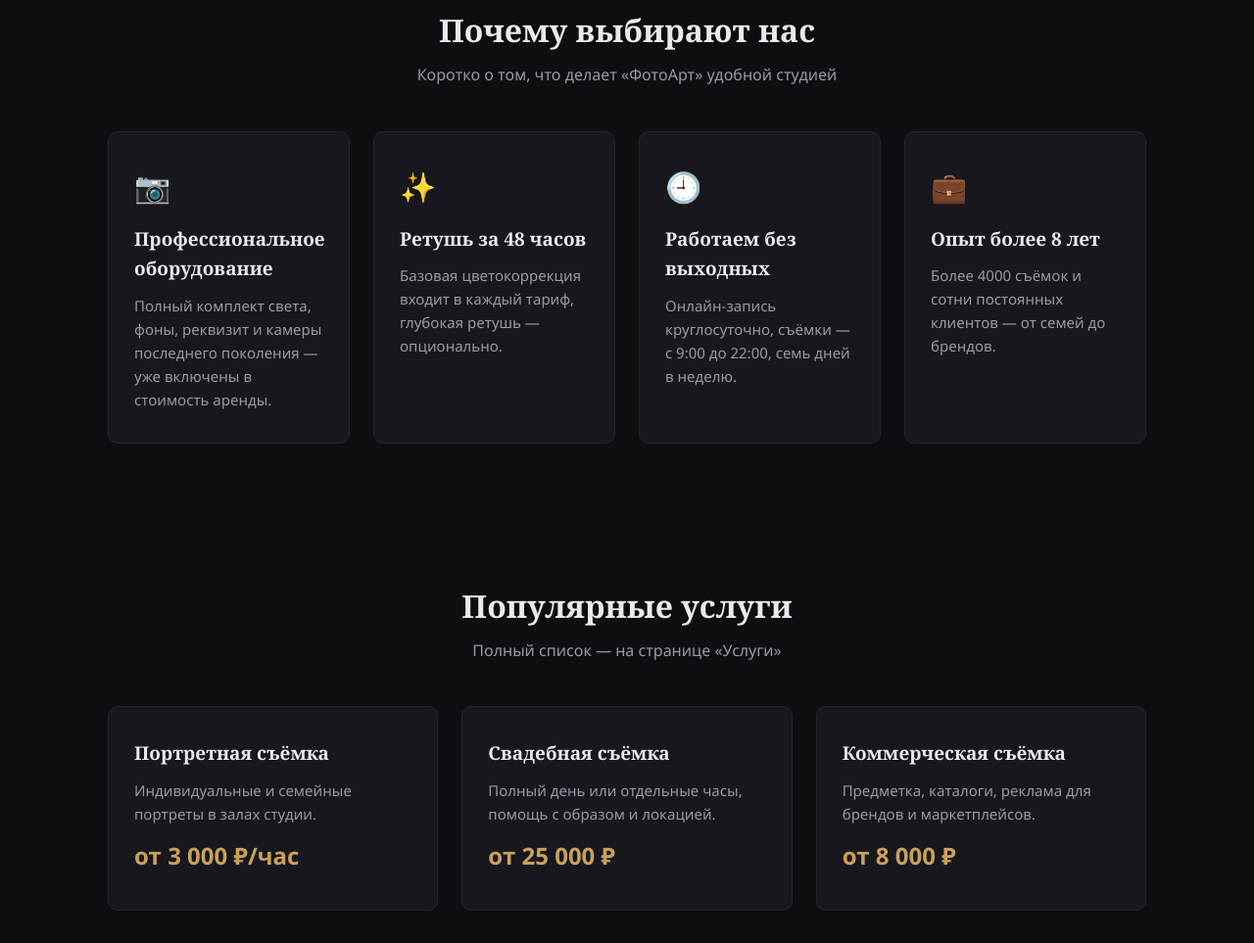
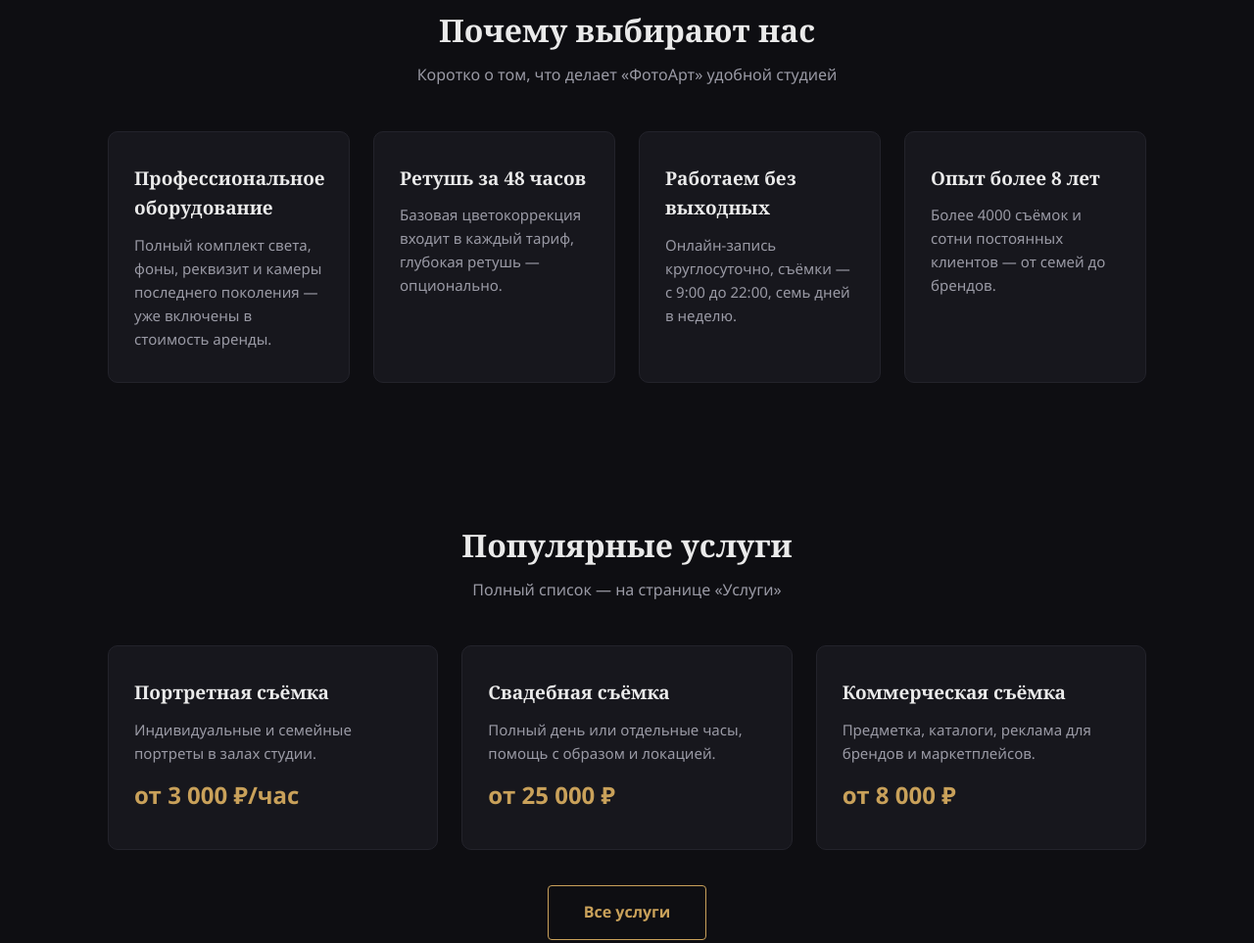
Before and after one commit to lassuste/PhotoArt, a plain HTML site: page index.html in a window 1280 px wide. Shown: the part 760-1723 px from the top of the page at 98% size. Drawn offline with Linux system fonts and the light colour scheme.

Commit message:
Update index.html - remove icons2

```diff
--- a/index.html
+++ b/index.html
@@ -43,10 +43,10 @@
         <h2 class="section-title">Почему выбирают нас</h2>
         <p class="section-sub">Коротко о том, что делает «ФотоАрт» удобной студией</p>
         <div class="cards">
-          <div class="card"><div class="icon">📷</div><h3>Профессиональное оборудование</h3><p>Полный комплект света, фоны, реквизит и камеры последнего поколения — уже включены в стоимость аренды.</p></div>
-          <div class="card"><div class="icon">✨</div><h3>Ретушь за 48 часов</h3><p>Базовая цветокоррекция входит в каждый тариф, глубокая ретушь — опционально.</p></div>
-          <div class="card"><div class="icon">🕘</div><h3>Работаем без выходных</h3><p>Онлайн-запись круглосуточно, съёмки — с 9:00 до 22:00, семь дней в неделю.</p></div>
-          <div class="card"><div class="icon">💼</div><h3>Опыт более 8 лет</h3><p>Более 4000 съёмок и сотни постоянных клиентов — от семей до брендов.</p></div>
+          <div class="card"><h3>Профессиональное оборудование</h3><p>Полный комплект света, фоны, реквизит и камеры последнего поколения — уже включены в стоимость аренды.</p></div>
+          <div class="card"><h3>Ретушь за 48 часов</h3><p>Базовая цветокоррекция входит в каждый тариф, глубокая ретушь — опционально.</p></div>
+          <div class="card"><h3>Работаем без выходных</h3><p>Онлайн-запись круглосуточно, съёмки — с 9:00 до 22:00, семь дней в неделю.</p></div>
+          <div class="card"><h3>Опыт более 8 лет</h3><p>Более 4000 съёмок и сотни постоянных клиентов — от семей до брендов.</p></div>
         </div>
       </div>
     </section>
```
